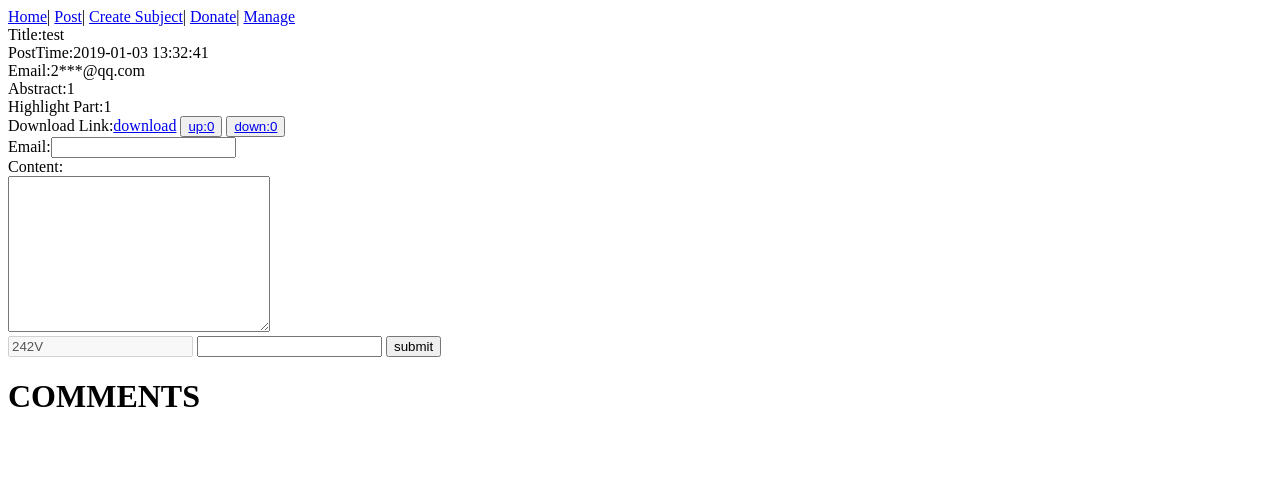
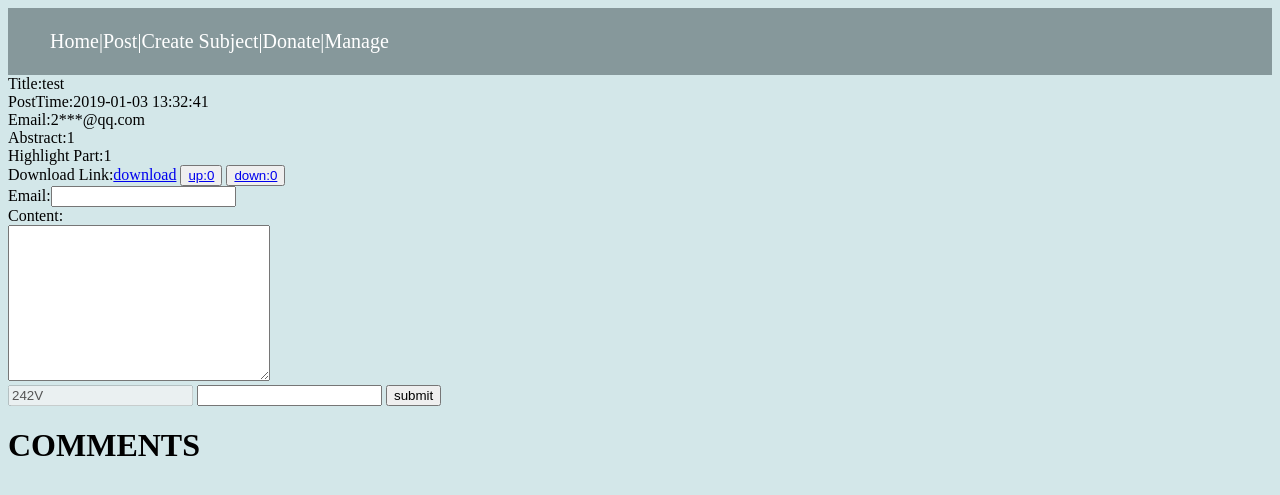
Before and after one commit to klitile/oaps, a Flask app: page /article/2 in a window 1280 px wide. Shown: the top 495 px of the page. Run offline with Flask 2, Linux system fonts and the light colour scheme; data comes from the database, SQL or seed files in the repository.

Commit message:
update css style

```diff
--- a/app.py
+++ b/app.py
@@ -10,7 +10,7 @@ app = Flask(__name__)
 limiter = Limiter(
     app,
     key_func=get_remote_address,
-    default_limits=[],
+      default_limits=[]
 )
 
 basedir = os.path.abspath(os.path.dirname(__file__))
--- a/templates/base.html
+++ b/templates/base.html
@@ -5,14 +5,34 @@
     {# <link rel="stylesheet" href="style.css"/> #}
     <title>{% block title %}{% endblock %} - My Webpage</title>
     {% endblock %}
+    <style>
+        body{
+            background-color: #D3E7E9;
+        }
+        #navigator {
+            background-color: #86989B;
+            color: #ffffff;
+            padding:2px;
+            font-size: 20px;
+        }
+        #navigator a{
+            text-decoration: none;
+            color: white;
+        }
+    </style>
 </head>
 <body>
 <nav>
-    <a href="/">Home</a>|
-    <a href="/post">Post</a>|
-    <a href="/create_subject_page">Create Subject</a>|
-    <a href="/donate">Donate</a>|
-    <a href="/manage">Manage</a>
+    <div id="navigator">
+        <ul style="list-style: none">
+            <li style="float: left"> <a href="/">Home</a>|</li>
+            <li style="float: left"><a href="/post">Post</a>|</li>
+            <li style="float: left"><a href="/create_subject_page">Create Subject</a>|</li>
+            <li style="float: left"><a href="/donate">Donate</a>|</li>
+            <li><a href="/manage">Manage</a></li>
+        </ul>
+    </div>
+
 </nav>
 <div id="content">{% block content %}{% endblock %}</div>
 
```
